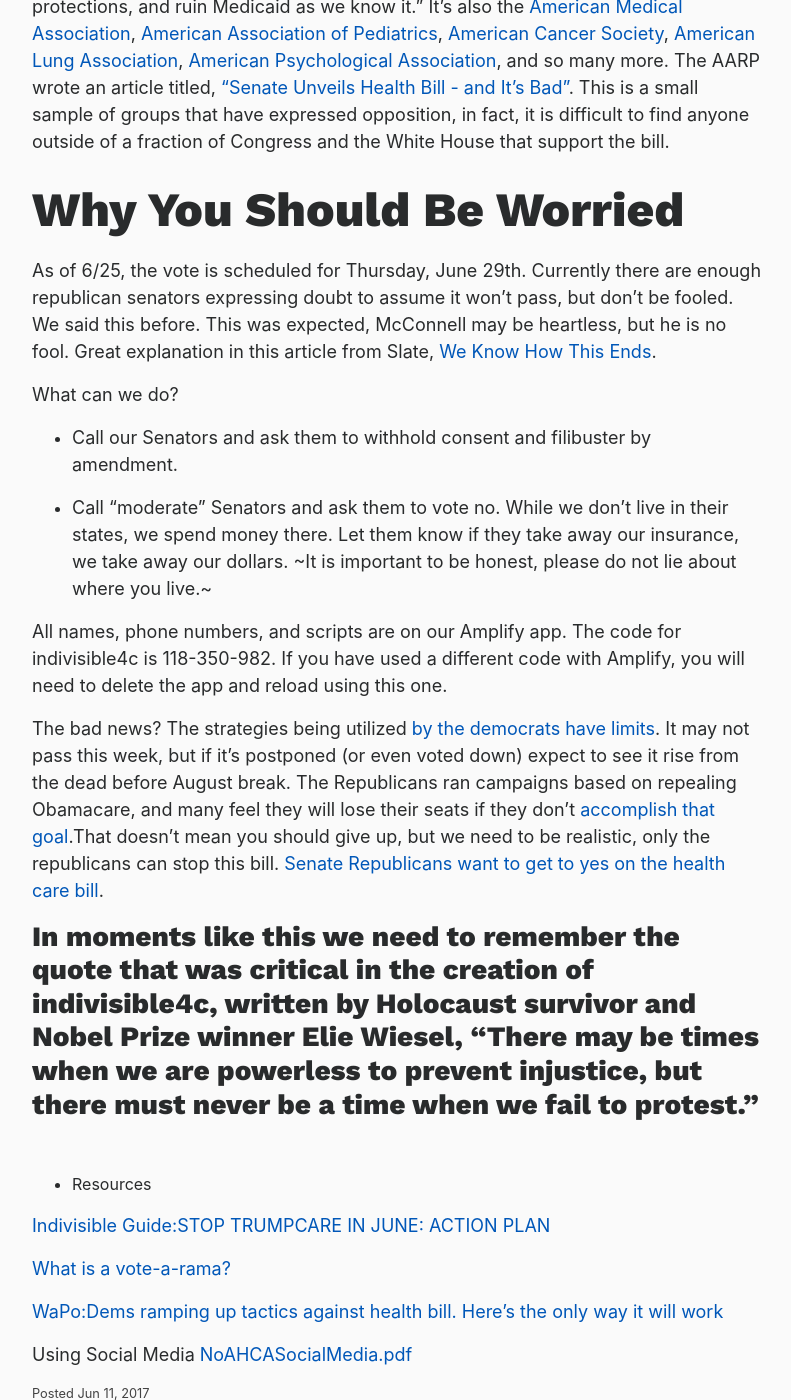
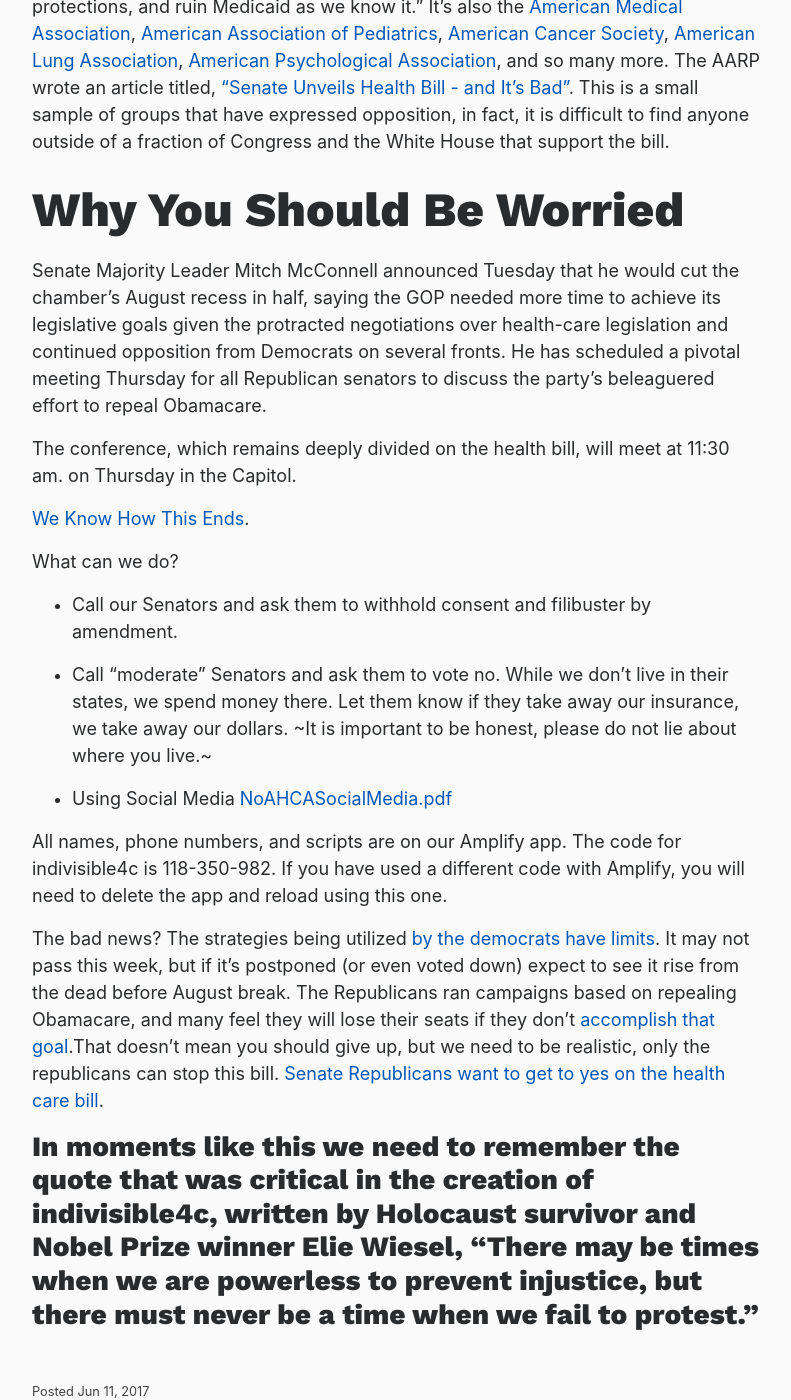
Before and after one commit to IndivisibleTemplate/BasicTemplate, a Jekyll site: the page built from _posts/2017-06-11-stop-the-acha.markdown, in a window 1280 px wide and 1400 px high, scrolled down 2025 px. Shown: the whole window, without its empty margins (433-1224 px from the left). Built offline with Jekyll 4.4.1, drawn with Linux system fonts in a browser that asks for light colours; nearby versions of some CDN libraries; comment, search, counter and statistics services are not loaded.

Commit message:
Updated Stop The Acha

```diff
--- a/_posts/2017-06-11-stop-the-acha.markdown
+++ b/_posts/2017-06-11-stop-the-acha.markdown
@@ -48,12 +48,18 @@
 Who is opposed to the bill? It's not just the Democrats in Congress. [President Obama's Facebook Post](https://www.facebook.com/barackobama/posts/10154996557026749) explains, "It would raise costs, reduce coverage, roll back protections, and ruin Medicaid as we know it." It's also the [American Medical Association](https://www.ama-assn.org/ama-health-reform-vision), [American Association of Pediatrics](https://www.aap.org/en-us/about-the-aap/aap-press-room/Pages/SenateHealthCareBill.aspx), [American Cancer Society](https://www.acscan.org/releases/patients-would-pay-more-less-coverage-under-senate-health-bill), [American Lung Association](http://www.lung.org/about-us/media/press-releases/ALA-Urges-Senate-to-Oppose-Healthcare-Bill.html?referrer=http://www.businessinsider.com/senate-republican-health-care-plan-slammed-by-doctors-and-patient-advocates-2017-6), [American Psychological Association](http://www.apa.org/news/press/releases/2017/06/better-care-reconciliation.aspx), and so many more. The AARP wrote an article titled, ["Senate Unveils Health Bill - and It's Bad"](http://www.aarp.org/politics-society/advocacy/info-2017/senate-health-care-bill.html?intcmp=AE-HP-FLXSLDR-SLIDE1). This is a small sample of groups that have expressed opposition, in fact, it is difficult to find anyone outside of a fraction of Congress and the White House that support the bill.
 
 ## Why You Should Be Worried
-As of 6/25, the vote is scheduled for Thursday, June 29th. Currently there are enough republican senators expressing doubt to assume it won't pass, but don't be fooled. We said this before. This was expected, McConnell may be heartless, but he is no fool. Great explanation in this article from Slate, [We Know How This Ends](http://www.slate.com/articles/news_and_politics/politics/2017/06/trumpcare_is_right_where_republicans_want_it.html).
+Senate Majority Leader Mitch McConnell announced Tuesday that he would cut the chamber’s August recess in half, saying the GOP needed more time to achieve its legislative goals given the protracted negotiations over health-care legislation and continued opposition from Democrats on several fronts. He has scheduled a pivotal meeting Thursday for all Republican senators to discuss the party's beleaguered effort to repeal Obamacare.
+
+The conference, which remains deeply divided on the health bill, will meet at 11:30 am. on Thursday in the Capitol.
+
+ [We Know How This Ends](http://www.slate.com/articles/news_and_politics/politics/2017/06/trumpcare_is_right_where_republicans_want_it.html).
 
 What can we do?
 * Call our Senators and ask them to withhold consent and filibuster by amendment.
 
 * Call "moderate" Senators and ask them to vote no. While we don't live in their states, we spend money there. Let them know if they take away our insurance, we take away our dollars. ~It is important to be honest, please do not lie about where you live.~
+
+* Using Social Media [NoAHCASocialMedia.pdf](/uploads/NoAHCASocialMedia.pdf)
 
 All names, phone numbers, and scripts are on our Amplify app. The code for indivisible4c is 118-350-982. If you have used a different code with Amplify, you will need to delete the app and reload using this one.
 
@@ -61,14 +67,3 @@
 
 ### In moments like this we need to remember the quote that was critical in the creation of indivisible4c, written by Holocaust survivor and Nobel Prize winner Elie Wiesel, "There may be times when we are powerless to prevent injustice, but there must never be a time when we fail to protest."
 <br>
-
-
-* Resources
-
-[Indivisible Guide:STOP TRUMPCARE IN JUNE: ACTION PLAN](https://www.indivisibleguide.com/resource/stop-trumpcare-june-action-plan/)
-
-[What is a vote-a-rama?](http://keithhennessey.com/2010/03/25/vote-a-rama/)
-
-[WaPo:Dems ramping up tactics against health bill. Here’s the only way it will work](https://www.washingtonpost.com/blogs/plum-line/wp/2017/06/19/democrats-are-ramping-up-their-tactics-against-the-gop-health-bill-heres-the-only-way-it-will-work/?utm_term=.f25aa7c05c92)
-
-Using Social Media [NoAHCASocialMedia.pdf](/uploads/NoAHCASocialMedia.pdf)
```
